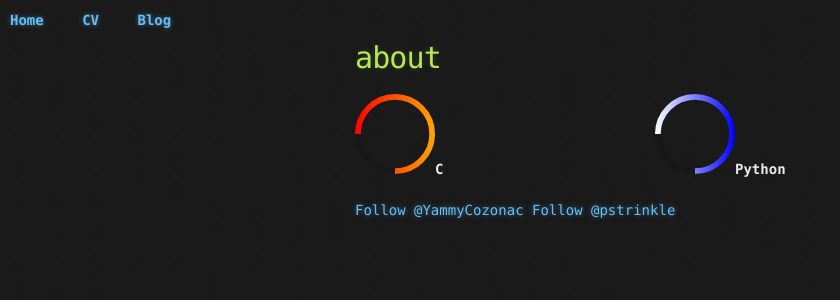
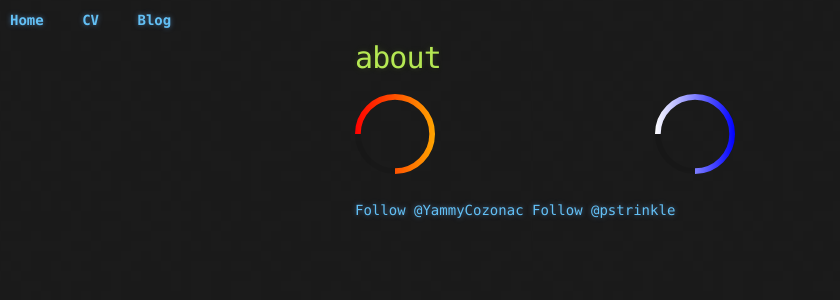
Before and after one commit to pstrinkle/pstrinkle.github.io, a Jekyll site: the page built from about.html, in a window 1280 px wide. Shown: the top 300 px of the page, without its empty margins (0-840 px from the left). Built offline with Jekyll 4.4.1, drawn with Linux system fonts in a browser that asks for light colours; nearby versions of some CDN libraries; comment, search, counter and statistics services are not loaded.

Commit message:
Update about.html

```diff
--- a/about.html
+++ b/about.html
@@ -6,10 +6,10 @@ title: about
 
 <div class="row">
   <div class="col-md-6">
-  <div id="c_circle"><strong></strong></div>
+  <div id="c_circle"></div>
   </div>
   <div class="col-md-6">
-    <div id="p_circle"><strong></strong></div>
+    <div id="p_circle"></div>
   </div>
 </div>
 
```
Also changed, not shown: other parts of about.html (+1 -1 lines).
